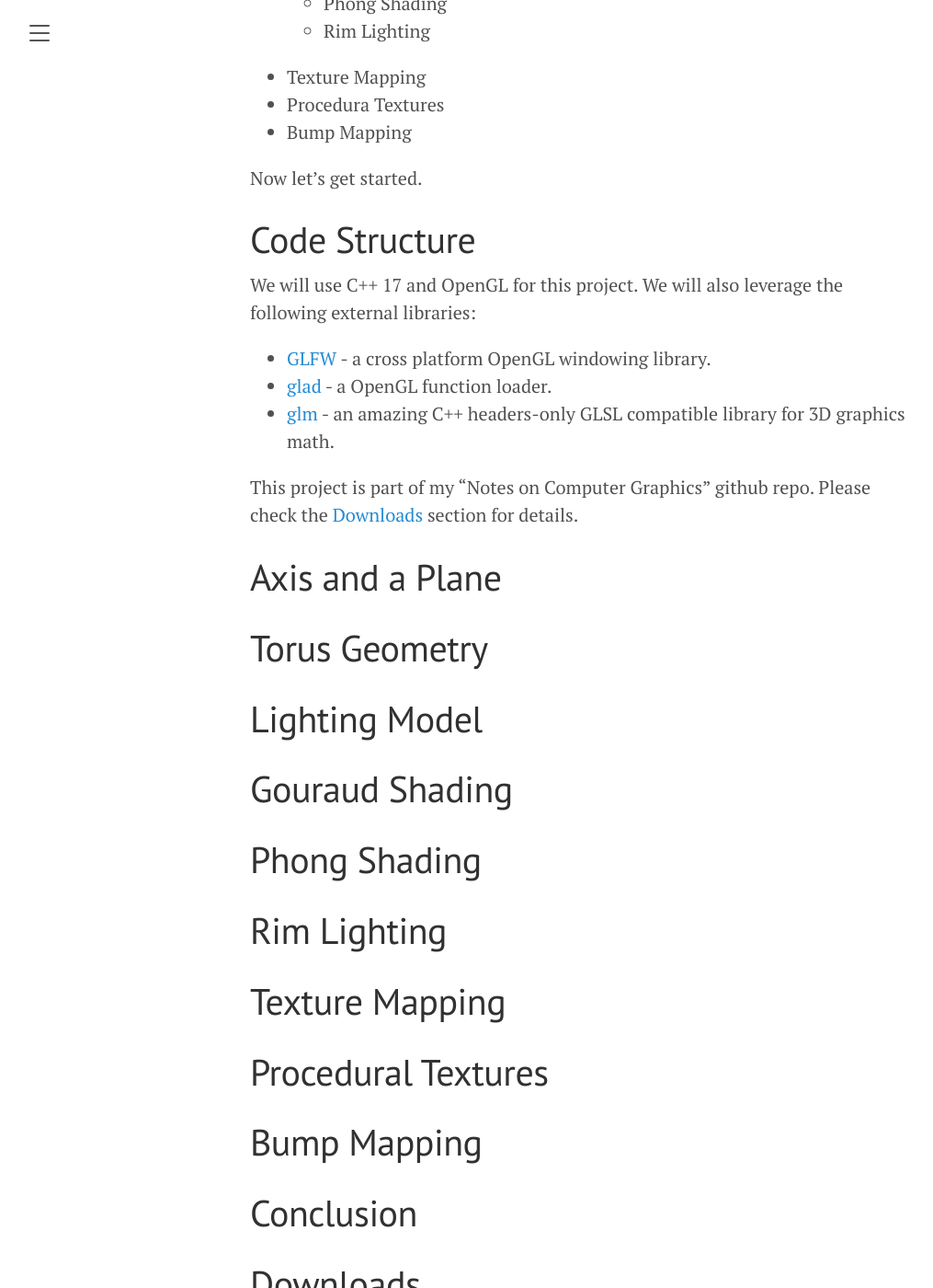
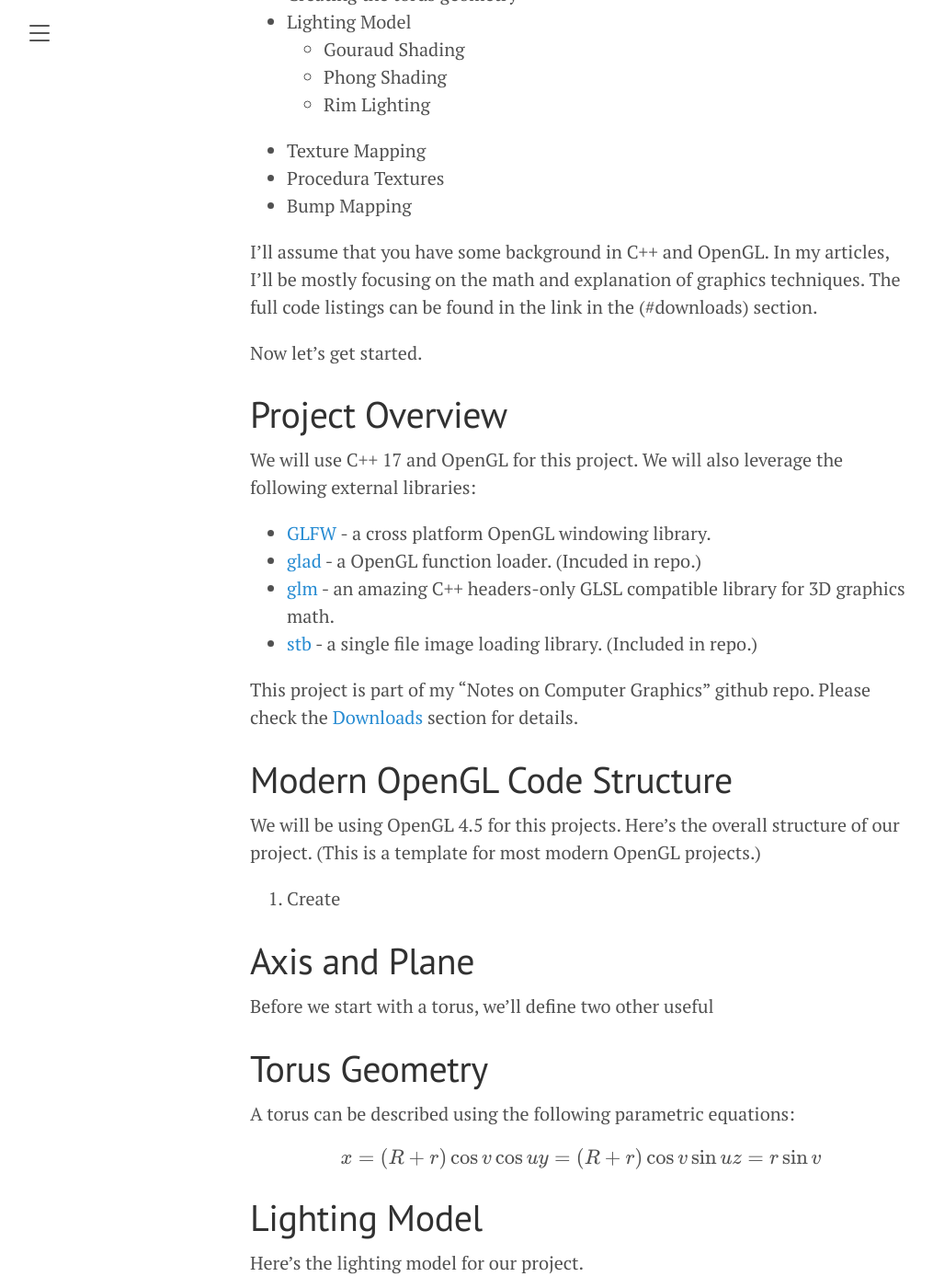
Before and after one commit to mkvenkit/shader.in, a Jekyll site: the page built from _posts/2021-06-18-torus.md, in a window 1280 px wide and 1400 px high, scrolled down 1468 px. Shown: the whole window at 92% size, without its empty margins (8-1023 px from the left). Built offline with Jekyll 4.4.1, drawn with Linux system fonts in a browser that asks for light colours; formulas are drawn with MathJax 3; some of the changed text lies outside the part shown; grey boxes are pictures that could not be loaded.

Commit message:
torus article updated

```diff
--- a/_posts/2021-06-18-torus.md
+++ b/_posts/2021-06-18-torus.md
@@ -13,7 +13,10 @@ thumbnail: /images/2021/06/torus_tn.png
 
 # Introduction
 
-Intro...
+OpenGL
+
+Vulkan...
+
 
 # Objective
 
@@ -21,8 +24,9 @@ In this project we will render a torus using the OpenGL.
 
 These are the topics we will be covering in this article:
 
-- Code Structure
-- Creating Axis and a Plane
+- [Project Overview](#project-overview)
+- Modern OpenGL Code Structure
+- Creating Axis and Plane
 - Creating the torus geometry
 - Lighting Model
     - Gouraud Shading
@@ -32,24 +36,50 @@ These are the topics we will be covering in this article:
 - Procedura Textures
 - Bump Mapping
 
+I'll assume that you have some background in C++ and OpenGL. In my articles, I'll be mostly focusing on the math and explanation of graphics techniques. The full code listings can be found in the link in the (#downloads) section.
+
 Now let's get started.
 
-# Code Structure
+# Project Overview
 
 We will use C++ 17 and OpenGL for this project. We will also leverage the following external
 libraries:
 
 - [GLFW][1] - a cross platform OpenGL windowing library.
-- [glad][2] - a OpenGL function loader.
+- [glad][2] - a OpenGL function loader. (Incuded in repo.)
 - [glm][3] - an amazing C++ headers-only GLSL compatible library for 3D graphics math.
+- [stb][4] - a single file image loading library. (Included in repo.)
 
 This project is part of my "Notes on Computer Graphics" github repo. Please check the [Downloads](#downloads) section for details.
 
-# Axis and a Plane
+# Modern OpenGL Code Structure
+
+We will be using OpenGL 4.5 for this projects. Here's the overall structure of our project. (This is a template for most modern OpenGL projects.)
+
+1. Create
+
+
+# Axis and Plane
+
+Before we start with a torus, we'll define two other useful
 
 # Torus Geometry
 
+A torus can be described using the following parametric equations:
+
+$$
+x = (R + r) \cos{v} \cos{u}
+y = (R + r) \cos{v} \sin{u}
+z = r \sin{v}
+$$
+
 # Lighting Model
+
+Here's the lighting model for our project.
+
+![Lighting Model](/images/2021/06/lighting.png)
+
+
 
 # Gouraud Shading
 
@@ -78,3 +108,4 @@ https://github.com/mkvenkit/nocg
 [1]: https://www.glfw.org/docs/latest/index.html
 [2]: https://glad.dav1d.de/
 [3]: https://glm.g-truc.net/0.9.9/index.html
+[4]: https://github.com/nothings/stb
```
Also changed, not shown: other parts of _posts/2021-06-18-torus.md (+1 -1 lines).
